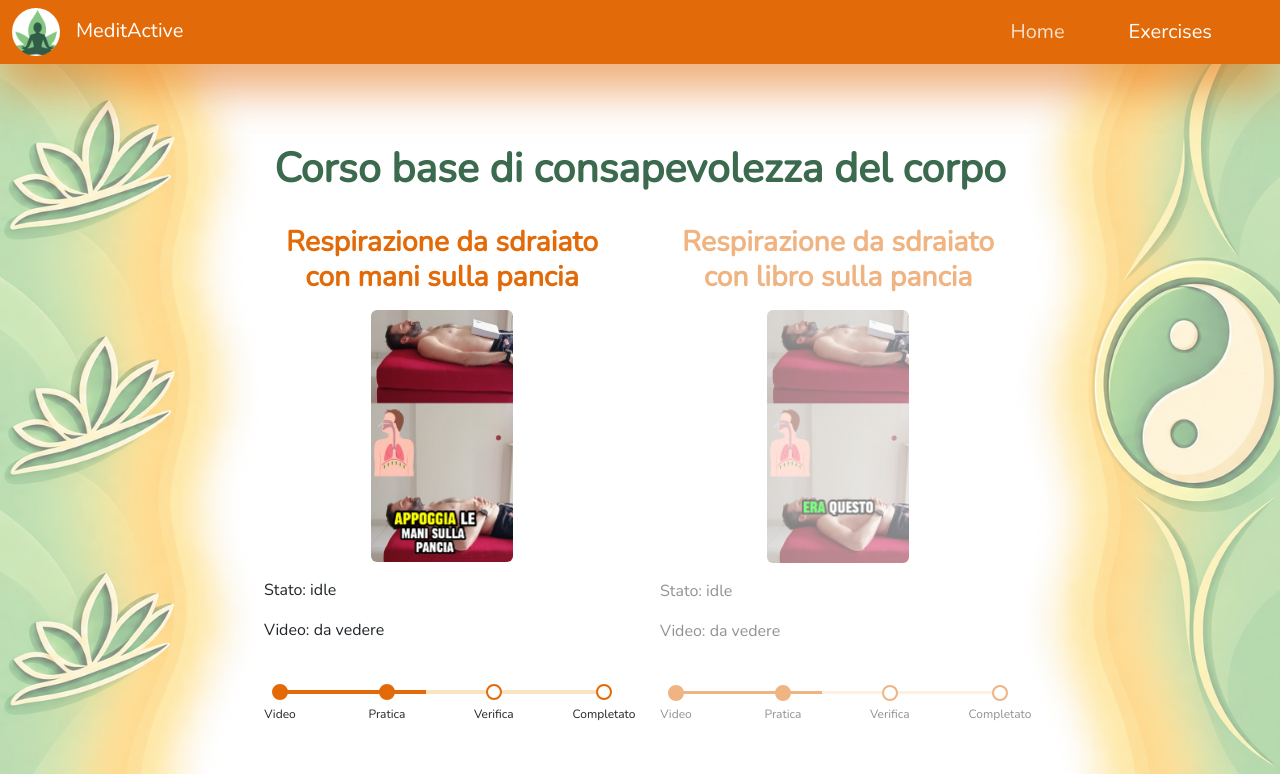
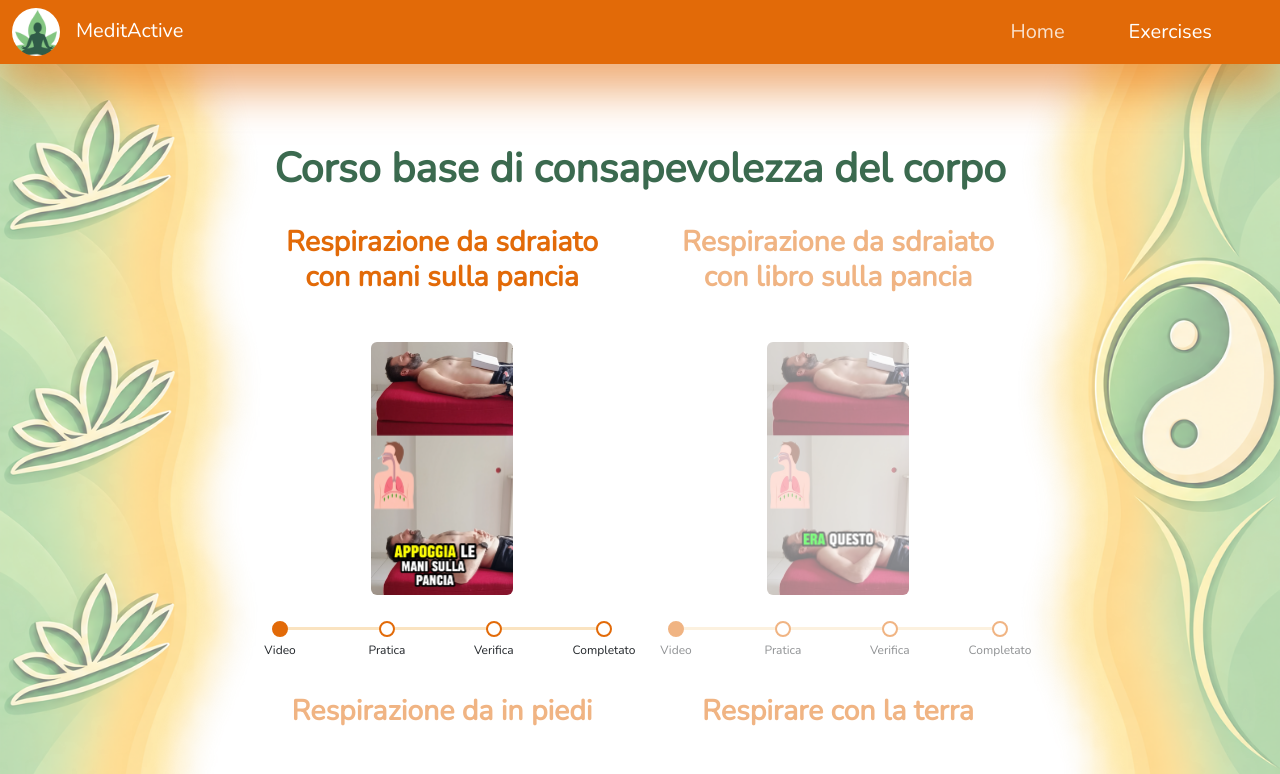
Before and after one commit to FabryPostRock/MeditActiveReact, a React (Vite) app: page /exercises in a window 1280 px wide. Shown: the top 774 px of the page. Built offline with nearby package versions, Linux system fonts and the light colour scheme.

Commit message:
adjusted grid cell strech

```diff
--- a/src/CustomElements.scss
+++ b/src/CustomElements.scss
@@ -16,6 +16,7 @@ $progress-anim-duration: 2s;
     width: 0%;
   }
   to {
+    // gathered from React
     width: var(--progress-value);
   }
 }
--- a/src/components/exercise/article.tsx
+++ b/src/components/exercise/article.tsx
@@ -1,25 +1,37 @@
 import type ExerciseSection from '../../data/learningContent';
 import { Title } from '../title';
 import type { TrainingStatus } from '../../store/trainingProgressSlice';
-import { LessonProgress } from '../progressBar';
+import { ProgressBar } from '../progressBar';
 
 interface ExerciseArticleProps {
   section: ExerciseSection;
   status: TrainingStatus;
   videoCompleted: boolean;
   isLocked: boolean;
+  trainingCompleted: boolean;
 }
 
-export default function Article({ section, status, videoCompleted, isLocked }: ExerciseArticleProps) {
+export default function Article({
+  section,
+  status,
+  videoCompleted,
+  isLocked,
+  trainingCompleted,
+}: ExerciseArticleProps) {
   return (
     <article
       inert={isLocked}
       aria-disabled={isLocked ? true : undefined}
-      /**pe-none: impedisce interazioni con mouse e touch */
-      className={isLocked ? 'pe-none opacity-50' : ''}
+      /**pe-none: impedisce interazioni con mouse e touch
+       * h-100: 100% dell'altezza del parent-> cella grid
+       *
+       */
+      className={` h-100 ${isLocked ? 'pe-none opacity-50' : ''}`}
     >
-      <div className="container mt-3 mb-3">
-        <div className="row d-flex justify-content-center">
+      {' '}
+      {/**d-flex flex-column : enables the chance to manage the progress bar verical spacing with mt-auto*/}
+      <div className="container h-100 d-flex flex-column mt-3 mb-3">
+        <div className="d-flex flex-column justify-content-center flex-grow-1">
           <div className="col-12">
             <Title
               title={section.title}
@@ -31,22 +43,13 @@ export default function Article({ section, status, videoCompleted, isLocked }: E
               scaleOnHover={false}
             />
           </div>
-          <div className="col-12 d-flex justify-content-center">
+          <div className="col-12 d-flex justify-content-center mt-auto">
             <img className="h-auto w-40 rounded" src={section.thumbnailUrl} alt={`Anteprima di ${section.title}`} />
           </div>
         </div>
-        <div className="row d-flex justify-content-center mt-3">
-          <div className="col-12 text-md-center text-lg-start">
-            <p>Stato: {status}</p>
-          </div>
-          <div className="col-12 text-md-center text-lg-start">
-            <p>
-              Video:
-              {videoCompleted ? ' completato' : ' da vedere'}
-            </p>
-          </div>
+        <div className="row d-flex justify-content-center mt-auto">
           <div className="">
-            <LessonProgress />
+            <ProgressBar status={status} trainingCompleted={trainingCompleted} videoCompleted={videoCompleted} />
           </div>
         </div>
       </div>
--- a/src/components/exercise/exerciseCard.tsx
+++ b/src/components/exercise/exerciseCard.tsx
@@ -24,9 +24,21 @@ export default function ExerciseCard({ section }: ExerciseCardProps) {
       className="d-block h-100 text-decoration-none text-reset"
       aria-label={`Apri la lezione ${section.title}`}
     >
-      <Article section={section} status={status} videoCompleted={videoCompleted} isLocked={progress.isLocked} />
+      <Article
+        section={section}
+        status={status}
+        videoCompleted={videoCompleted}
+        isLocked={progress.isLocked}
+        trainingCompleted={progress.trainingCompleted}
+      />
     </Link>
   ) : (
-    <Article section={section} status={status} videoCompleted={videoCompleted} isLocked={progress.isLocked} />
+    <Article
+      section={section}
+      status={status}
+      videoCompleted={videoCompleted}
+      isLocked={progress.isLocked}
+      trainingCompleted={progress.trainingCompleted}
+    />
   );
 }
--- a/src/components/progressBar.tsx
+++ b/src/components/progressBar.tsx
@@ -1,5 +1,5 @@
 import type { CSSProperties } from 'react';
-
+import type { TrainingStatus } from '../store/trainingProgressSlice';
 /**
  *  The goal is to create and pass a custom property from React to CSS.
  *  Typing made to not use a generic custom properties but explicitating the custom property.
@@ -8,15 +8,31 @@ type ProgressStyle = CSSProperties & {
   '--progress-value': string;
 };
 
-const milestones = [
+const MILESTONES = [
+  // percent value is used for label positioning
   { label: 'Video', percent: 0 },
   { label: 'Pratica', percent: 33 },
   { label: 'Verifica', percent: 66 },
   { label: 'Completato', percent: 100 },
 ];
 
-export function LessonProgress() {
-  const progress = 45;
+interface UserProgress {
+  status: TrainingStatus;
+  trainingCompleted: boolean;
+  videoCompleted: boolean;
+}
+
+export function ProgressBar({ status, trainingCompleted, videoCompleted }: UserProgress) {
+  let progress = 0;
+  // 'progress' value changes with props change, therefore useState is not necessary
+  if (videoCompleted && status == 'idle') {
+    progress = 33;
+  } else if (videoCompleted && status == 'readyToComplete' && !trainingCompleted) {
+    progress = 66;
+  } else if (trainingCompleted) {
+    progress = 100;
+  }
+
   const progressStyle: ProgressStyle = {
     '--progress-value': `${progress}%`,
   };
@@ -28,7 +44,7 @@ export function LessonProgress() {
       </div>
 
       <div className="milestones">
-        {milestones.map((milestone) => (
+        {MILESTONES.map((milestone) => (
           <div
             key={milestone.label}
             className="milestone"
```
